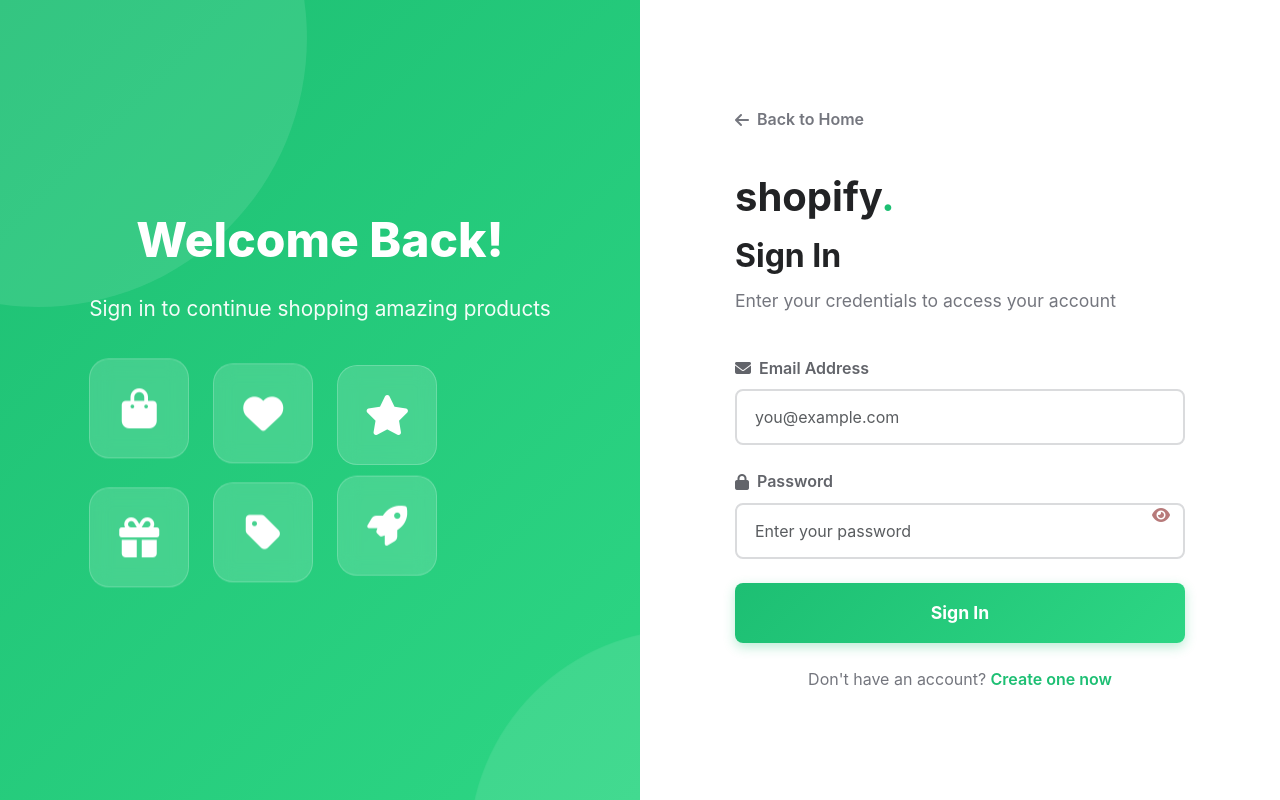
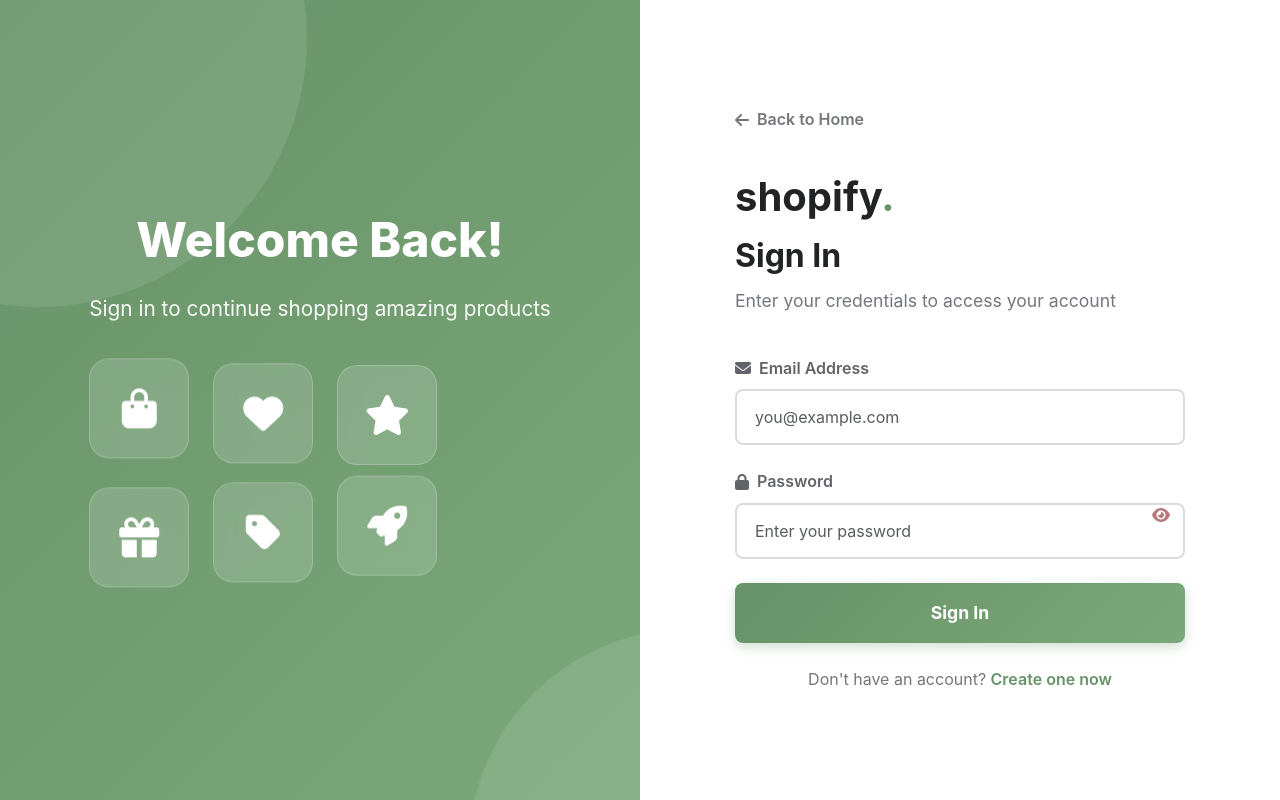
Before and after one commit to princesscheryl/mvc_lab1, a PHP site: page /login/login.php in a window 1280 px wide. Run offline with PHP 8.4, Linux system fonts and the light colour scheme; some libraries are stand-ins or nearby versions.

Commit message:
updated color scheme to new green shade

```diff
--- a/css/index.css
+++ b/css/index.css
@@ -1,7 +1,7 @@
 :root {
-    --primary: #1dbf73;
-    --primary-dark: #19a463;
-    --primary-light: #2dd684;
+    --primary: #679267;
+    --primary-dark: #557a55;
+    --primary-light: #7ba87b;
     --accent: #ff6b6b;
     --dark: #222325;
     --gray-900: #222325;
@@ -15,7 +15,7 @@
     --gray-100: #efeff0;
     --gray-50: #f5f5f5;
     --white: #ffffff;
-    --success: #1dbf73;
+    --success: #679267;
     --danger: #ef4444;
     --warning: #f59e0b;
     --info: #3b82f6;
@@ -156,7 +156,7 @@ body {
     right: 0;
     bottom: 0;
     background-image:
-        radial-gradient(circle at 20% 50%, rgba(29, 191, 115, 0.03) 0%, transparent 50%),
+        radial-gradient(circle at 20% 50%, rgba(103, 146, 103, 0.03) 0%, transparent 50%),
         radial-gradient(circle at 80% 80%, rgba(59, 130, 246, 0.03) 0%, transparent 50%);
     pointer-events: none;
 }
--- a/index.php
+++ b/index.php
@@ -315,7 +315,7 @@ require_once 'settings/core.php';
     <script>
         // Text carousel that changes every few seconds
         const carouselTexts = [
-            { text: 'amazing product', color: '#1dbf73' },
+            { text: 'amazing product', color: '#679267' },
             { text: 'fashion inspiration', color: '#ff6b6b' },
             { text: 'tech gadget', color: '#3b82f6' },
             { text: 'home décor idea', color: '#8b5cf6' },
--- a/login/login.php
+++ b/login/login.php
@@ -191,7 +191,7 @@
 
         .form-control:focus {
             border-color: var(--primary);
-            box-shadow: 0 0 0 4px rgba(29, 191, 115, 0.1);
+            box-shadow: 0 0 0 4px rgba(103, 146, 103, 0.1);
             outline: none;
         }
 
@@ -204,7 +204,7 @@
             font-weight: 700;
             font-size: 1.1rem;
             transition: all 0.3s;
-            box-shadow: 0 4px 12px rgba(29, 191, 115, 0.3);
+            box-shadow: 0 4px 12px rgba(103, 146, 103, 0.3);
             position: relative;
             overflow: hidden;
         }
@@ -229,7 +229,7 @@
 
         .btn-login:hover {
             transform: translateY(-2px);
-            box-shadow: 0 8px 24px rgba(29, 191, 115, 0.4);
+            box-shadow: 0 8px 24px rgba(103, 146, 103, 0.4);
         }
 
         .auth-footer {
--- a/view/all_product.php
+++ b/view/all_product.php
@@ -180,7 +180,7 @@ $paginated_products = array_slice($filtered_products, $offset, $items_per_page);
         .btn-add-cart:hover {
             background: var(--primary-dark);
             transform: translateY(-2px);
-            box-shadow: 0 4px 12px rgba(29, 191, 115, 0.3);
+            box-shadow: 0 4px 12px rgba(103, 146, 103, 0.3);
         }
 
         .pagination {
--- a/view/product_search_result.php
+++ b/view/product_search_result.php
@@ -83,7 +83,7 @@ $paginated_results = array_slice($search_results, $offset, $items_per_page);
 
         .search-input-main:focus {
             border-color: var(--primary);
-            box-shadow: 0 0 0 3px rgba(29, 191, 115, 0.1);
+            box-shadow: 0 0 0 3px rgba(103, 146, 103, 0.1);
         }
 
         .search-btn-main {
--- a/view/single_product.php
+++ b/view/single_product.php
@@ -156,13 +156,13 @@ $related_products = array_slice($related_products, 0, 4);
             font-weight: 700;
             font-size: 1.2rem;
             transition: all 0.3s;
-            box-shadow: 0 4px 12px rgba(29, 191, 115, 0.3);
+            box-shadow: 0 4px 12px rgba(103, 146, 103, 0.3);
         }
 
         .btn-add-cart-large:hover {
             background: var(--primary-dark);
             transform: translateY(-3px);
-            box-shadow: 0 8px 24px rgba(29, 191, 115, 0.4);
+            box-shadow: 0 8px 24px rgba(103, 146, 103, 0.4);
         }
 
         .btn-back {
```
Also changed, not shown: login/register.php (+5 -5 lines).
